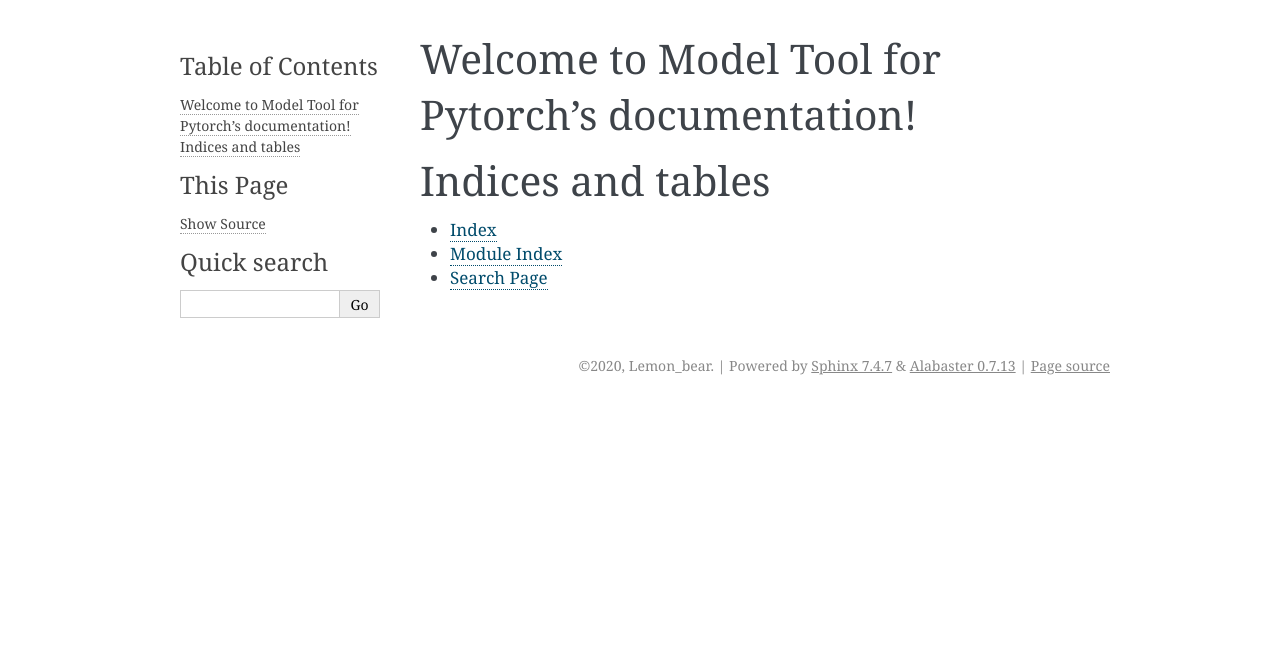
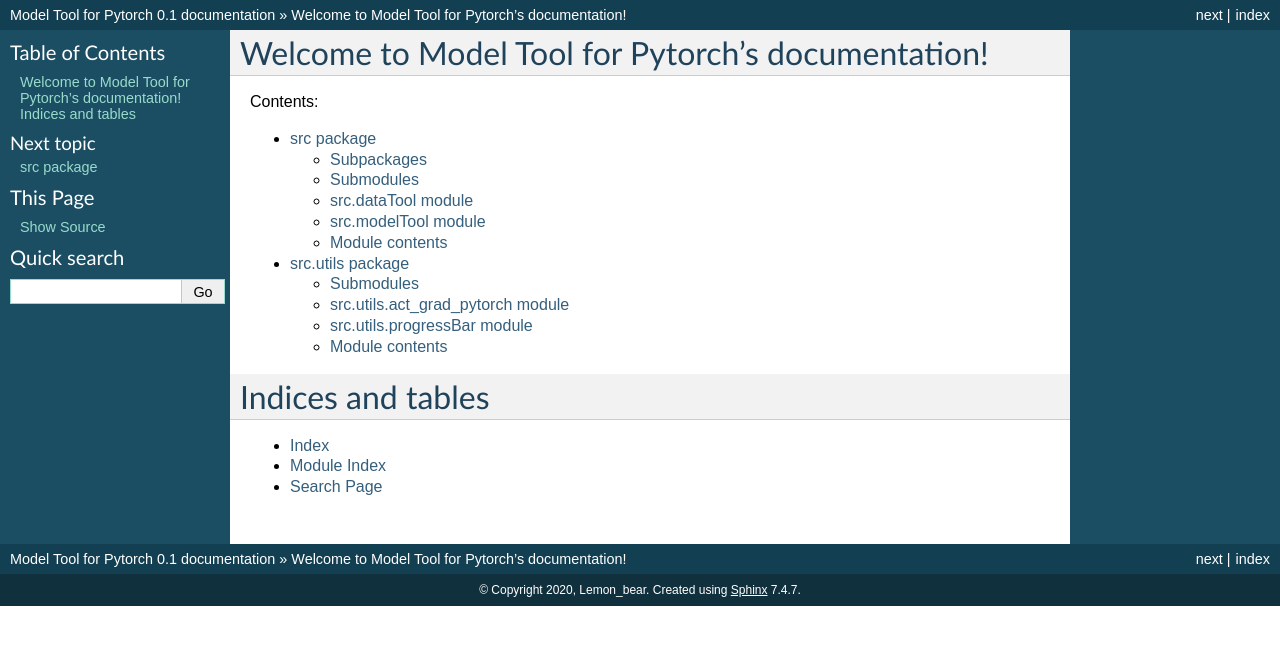
Before and after one commit to Limone-Li/modelTools_Pytorch, a Sphinx documentation site: the page built from docs/source/index.rst, in a window 1280 px wide. Shown: the top 645 px of the page. Built offline with Sphinx 7.4.7, drawn with Linux system fonts in a browser that asks for light colours.

Commit message:
Fix sphinx doc : conf.py (change to 'classic' theme)

```diff
--- a/docs/source/conf.py
+++ b/docs/source/conf.py
@@ -12,7 +12,13 @@
 #
 import os
 import sys
-sys.path.insert(0, os.path.abspath('../../src'))
+
+import torch
+import torchvision
+import numpy
+import matplotlib
+
+sys.path.insert(0, os.path.abspath('../../'))
 
 # -- Project information -----------------------------------------------------
 
@@ -30,12 +36,14 @@ release = '0.1'
 # ones.
 extensions = [
     'sphinx.ext.autodoc',
-    'sphinx.ext.napoleon',
+    'sphinx.ext.autosummary',
     'sphinx.ext.doctest',
     'sphinx.ext.intersphinx',
     'sphinx.ext.todo',
     'sphinx.ext.coverage',
     'sphinx.ext.mathjax',
+    'sphinx.ext.napoleon',
+    'sphinx.ext.viewcode',
 ]
 
 # Add any paths that contain templates here, relative to this directory.
@@ -51,7 +59,7 @@ exclude_patterns = []
 # The theme to use for HTML and HTML Help pages.  See the documentation for
 # a list of builtin themes.
 #
-html_theme = 'alabaster'
+html_theme = 'classic'
 
 # Add any paths that contain custom static files (such as style sheets) here,
 # relative to this directory. They are copied after the builtin static files,
--- a/docs/source/index.rst
+++ b/docs/source/index.rst
@@ -10,6 +10,9 @@
    :maxdepth: 2
    :caption: Contents:
 
+   src
+   src.utils
+
 
 
 Indices and tables
--- a/docs/source/modules.rst
+++ b/docs/source/modules.rst
@@ -4,4 +4,4 @@ src
 .. toctree::
    :maxdepth: 4
 
-   dataTool
+   src
--- /dev/null
+++ b/docs/source/src.rst
@@ -0,0 +1,37 @@
+src package
+===========
+
+Subpackages
+-----------
+
+.. toctree::
+   :maxdepth: 4
+
+   src.utils
+
+Submodules
+----------
+
+src.dataTool module
+-------------------
+
+.. automodule:: src.dataTool
+   :members:
+   :undoc-members:
+   :show-inheritance:
+
+src.modelTool module
+--------------------
+
+.. automodule:: src.modelTool
+   :members:
+   :undoc-members:
+   :show-inheritance:
+
+Module contents
+---------------
+
+.. automodule:: src
+   :members:
+   :undoc-members:
+   :show-inheritance:
--- /dev/null
+++ b/docs/source/src.utils.rst
@@ -0,0 +1,29 @@
+src.utils package
+=================
+
+Submodules
+----------
+
+src.utils.act\_grad\_pytorch module
+-----------------------------------
+
+.. automodule:: src.utils.act_grad_pytorch
+   :members:
+   :undoc-members:
+   :show-inheritance:
+
+src.utils.progressBar module
+----------------------------
+
+.. automodule:: src.utils.progressBar
+   :members:
+   :undoc-members:
+   :show-inheritance:
+
+Module contents
+---------------
+
+.. automodule:: src.utils
+   :members:
+   :undoc-members:
+   :show-inheritance:
```
Also changed, not shown: docs/source/dataTool.rst (deleted, +0 -7 lines), __init__.py (added), src/utils/__init__.py (added), 3 other files.
